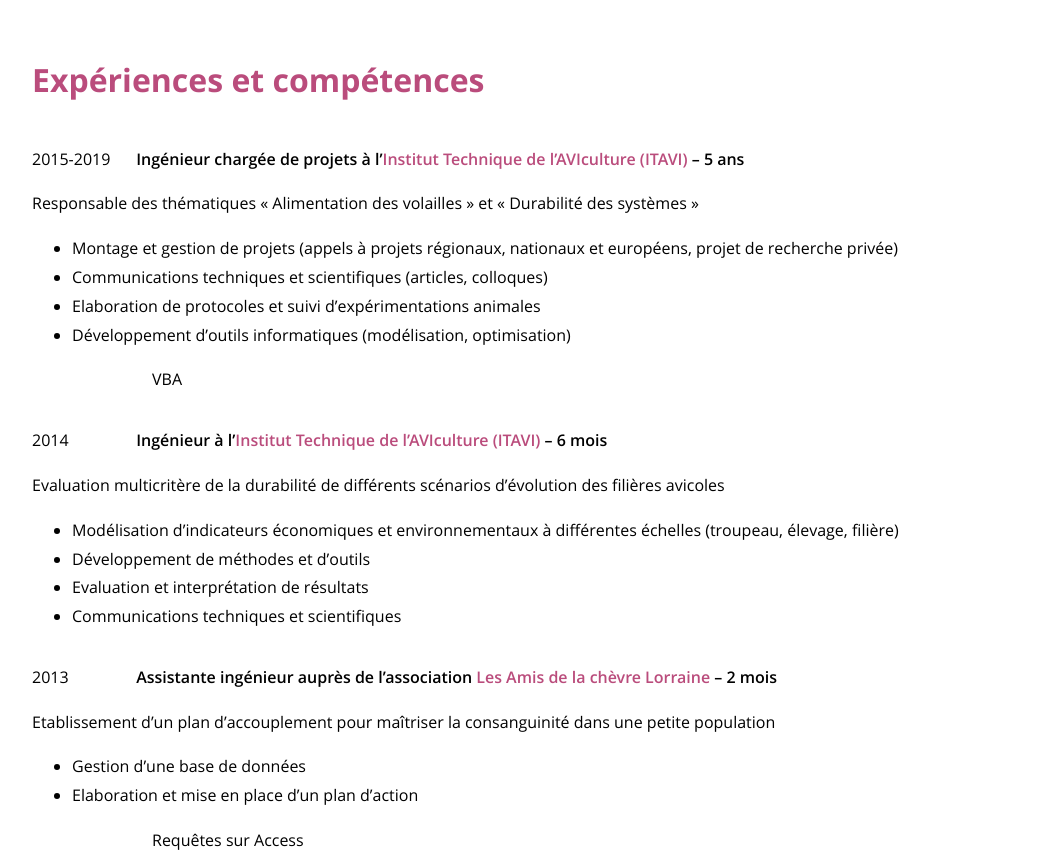
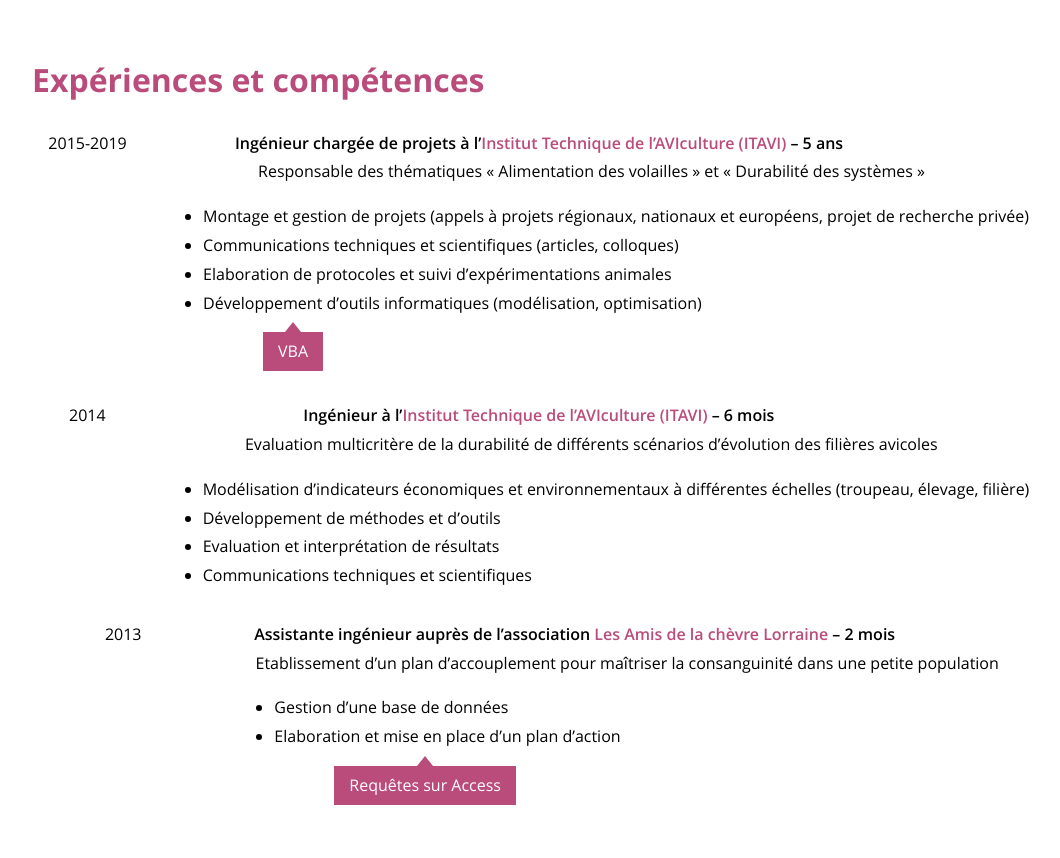
Before and after one commit to Leonie-D/CV, a website: page index.html in a window 1280 px wide. Shown: the part 1580-2438 px from the top of the page, without its empty margins (104-1164 px from the left). Drawn offline with Linux system fonts and the light colour scheme.

Commit message:
layout on experiences (beginning)
Save before changing education and experiences to grid

```diff
--- a/scss/_global.scss
+++ b/scss/_global.scss
@@ -374,7 +374,8 @@ a {
     text-align: center;
 }
 
-.education article {
+.education article,
+.experiences article {
     display: flex;
     flex-direction: column;
     align-items: center;
@@ -412,6 +413,12 @@ a {
         }
 }
 
+.experiences article ul {
+    text-align: left;
+    min-width: 100%;
+    margin-left: 2rem;
+}
+
 .date + p,
 .date + h3 {
     font-weight: 600;
@@ -428,6 +435,35 @@ a {
             }
     }
 
+    .experiences article {
+        display: grid;
+        grid-template-areas:
+            "date titre"
+            "vide poste"
+            "vide skills"
+            "vide code";
+
+            .date {
+                grid-area: date;
+            }
+
+            h3 {
+                grid-area: titre;
+            }
+
+            .content {
+                grid-area: poste;
+            }
+
+            ul {
+                grid-area: skills;
+            }
+
+            .coding-skills {
+                grid-area: code;
+            }
+    }
+
     .date {
         display: inline-block;
         min-width: 10rem;
@@ -435,6 +471,9 @@ a {
         + p,
         + h3 {
             display: inline-block;
+            max-width: calc(100% - 10.5rem);
+            vertical-align: top;
+            margin-top: 0;
         }
     }
 
```
Also changed, not shown: index.html (+3 -3 lines), css/style.css, 1 other file.
